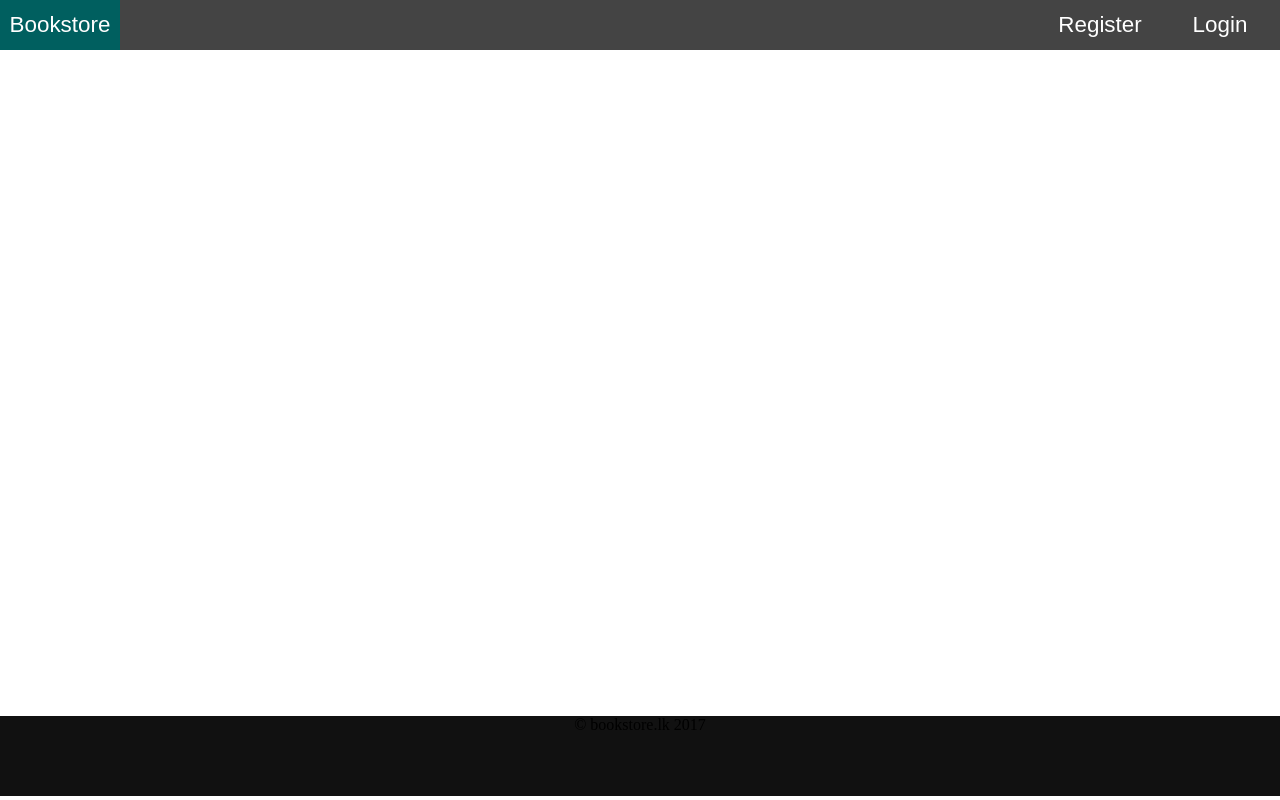
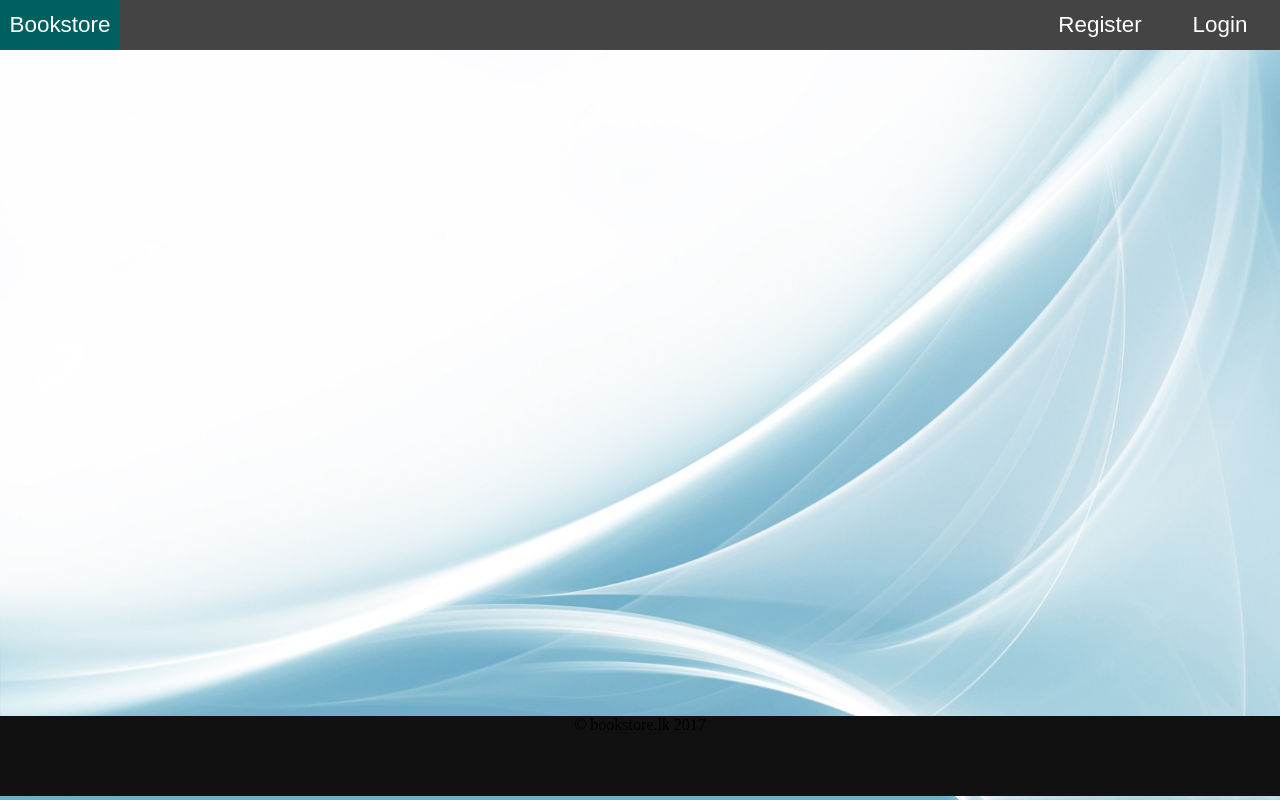
Before and after one commit to lahirurangitha/bookstore, a PHP site: page /index.php in a window 1280 px wide. Run offline with PHP 8.4, Linux system fonts and the light colour scheme.

Commit message:
background added

```diff
--- a/styles/css/main.css
+++ b/styles/css/main.css
@@ -1,7 +1,8 @@
 body {
     margin: 0;
-    background-color: #ffffff;
     min-height: 100vh;
+    background-image: url("../img/background-hd.jpg");
+    background-repeat: round;
 }
 .content{
     min-height: 77vh;
```
Also changed, not shown: styles/img/background-gray.jpg (added), styles/img/background-hd.jpg (added).
